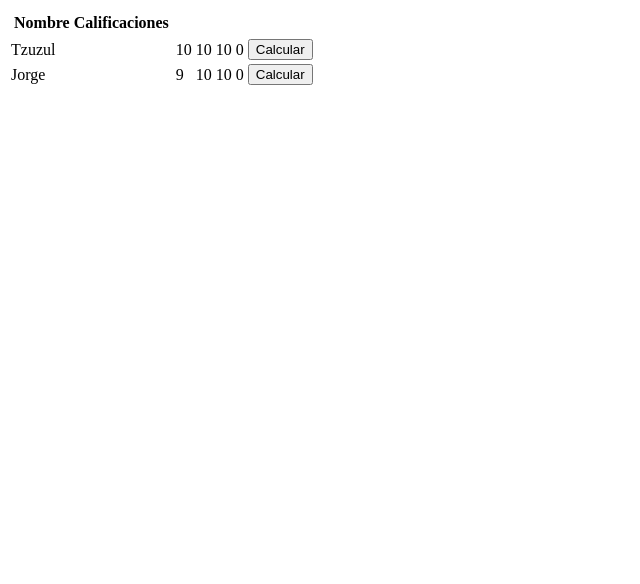
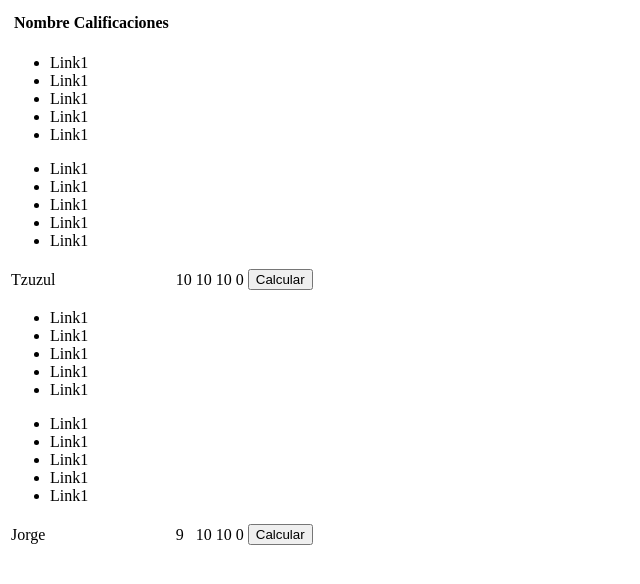
Before and after one commit to tzuzulcode/frontend-react-abril2022, a React (Create React App) app in the folder ejemplo/: page /calificaciones in a window 1280 px wide. Shown: the top 584 px of the page, without its empty margins (0-640 px from the left). Built offline with nearby package versions, Linux system fonts and the light colour scheme.

Commit message:
Props y children

```diff
--- a/ejemplo/src/components/Calificaciones.jsx
+++ b/ejemplo/src/components/Calificaciones.jsx
@@ -25,8 +25,13 @@ function Calificaciones() {
             </thead>
             <tbody>
                 {alumnos.map(alumno=>(
-                    <DetallesDelAlumno alumno={alumno}/>
+                    <DetallesDelAlumno alumno={alumno} numero={5} texto={"Hola mundo"} jsx={<div><p>Hola</p><p>Hola2</p></div>} aula="a1" />
                 ))}
+                {/* {[<DetallesDelAlumno alumno={alumno}/>,
+                    <DetallesDelAlumno alumno={alumno}/>,
+                    <DetallesDelAlumno alumno={alumno}/>,
+                    <DetallesDelAlumno alumno={alumno}/>,
+                    <DetallesDelAlumno alumno={alumno}/>,]} */}
             </tbody>
         </table>
     </>
--- a/ejemplo/src/components/DetallesDelAlumno.jsx
+++ b/ejemplo/src/components/DetallesDelAlumno.jsx
@@ -1,7 +1,16 @@
 import React from 'react'
+import Menu from './Menu'
 
-function DetallesDelAlumno({alumno}) {
-    // const {alumno} = props // Destructuring
+function DetallesDelAlumno({alumno,numero,texto,aula,jsx}) {
+
+    // const alumno = props.alumno
+    // const numero = props.numero
+    // const texto = props.texto
+    // const aula = props.aula
+    // const jsx = props.jsx
+    console.log(jsx)
+
+    //const {alumno} = props // Destructuring
 
     // function calcularPromedio(){
 
@@ -18,6 +27,37 @@ function DetallesDelAlumno({alumno}) {
     //Reto: ¿Investigar qué es el estado?
 
     return (
+        <>
+            <Menu>
+                <ul>
+                    <li>Link1</li>
+                    <li>Link1</li>
+                    <li>Link1</li>
+                    <li>Link1</li>
+                    <li>Link1</li>
+                </ul>
+                <ul>
+                    <li>Link1</li>
+                    <li>Link1</li>
+                    <li>Link1</li>
+                    <li>Link1</li>
+                    <li>Link1</li>
+                </ul>
+            </Menu>
+            {/* <Menu children={[<ul>
+                    <li>Link1</li>
+                    <li>Link1</li>
+                    <li>Link1</li>
+                    <li>Link1</li>
+                    <li>Link1</li>
+                </ul>,
+                <ul>
+                    <li>Link1</li>
+                    <li>Link1</li>
+                    <li>Link1</li>
+                    <li>Link1</li>
+                    <li>Link1</li>
+                </ul>]}/> */}
             <tr key={alumno.id}>
                 <td>{alumno.nombre}</td>
                 {alumno.calificaciones.map(
@@ -26,6 +66,7 @@ function DetallesDelAlumno({alumno}) {
                 <td>{calificacionFinal}</td>
                 <td><button onClick={calcularPromedio}>Calcular</button></td>
             </tr>
+        </>
     )
 }
 
--- /dev/null
+++ b/ejemplo/src/components/Menu.jsx
@@ -0,0 +1,9 @@
+import React from 'react'
+
+export default function Menu(props) {
+  return (
+    <navbar>
+        {props.children}
+    </navbar>
+  )
+}
```
Lines whose indentation alone changed are shown as unchanged.
